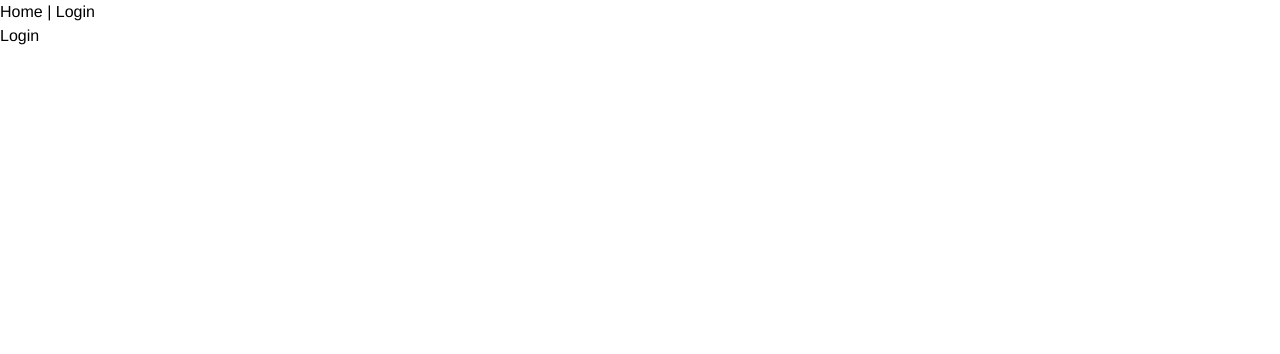
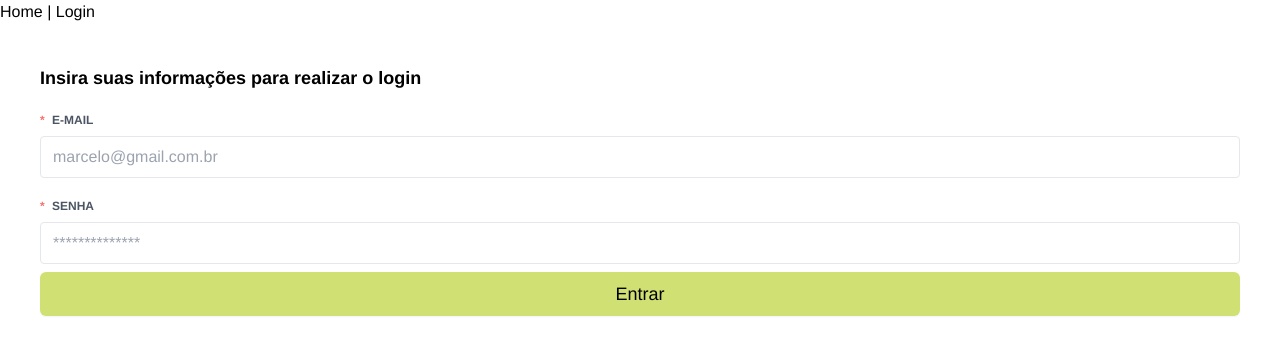
Before and after one commit to Jwfelipee/blog-food, a Vue app: page /login in a window 1280 px wide. Shown: the top 354 px of the page. Built offline with nearby package versions, Linux system fonts and the light colour scheme.

Commit message:
logic state input

```diff
--- /dev/null
+++ b/src/components/Button.vue
@@ -0,0 +1,12 @@
+<template>
+  <button class="btn">Entrar</button>
+</template>
+
+<script setup>
+</script>
+
+<style scoped>
+.btn {
+  @apply shadow-sm font-medium py-2 px-4 cursor-pointer rounded-md text-lg text-center w-full;
+}
+</style>
--- /dev/null
+++ b/src/components/InputText.vue
@@ -0,0 +1,47 @@
+<template>
+  <div class="w-full">
+    <div class="font-bold h-6 mt-3 text-gray-600 text-xs leading-8 uppercase">
+      <span class="text-red-400 mr-1">*</span> {{ label }}
+    </div>
+    <div class="my-2 bg-white p-1 flex border border-gray-200 rounded">
+      <input
+        :placeholder="placeholder"
+        :type="type"
+        v-model="text"
+        @change="handleInputChange"
+        class="p-1 px-2 appearance-none outline-none w-full text-gray-800"
+      />
+    </div>
+  </div>
+</template>
+ <script setup lang="ts">
+import { computed, defineProps, ref } from "vue";
+
+const { placeholder, label, state, type } = defineProps({
+  label: {
+    type: String,
+    required: true,
+    default: "",
+  },
+  placeholder: {
+    type: String,
+    required: true,
+    default: "",
+  },
+  state: {
+    type: Object,
+    required: true,
+    default: "",
+  },
+  type: {
+    type: String,
+    default: "string",
+  },
+});
+
+const text = ref("");
+
+const handleInputChange = () => {
+  state[label] = text.value;
+};
+</script>
--- a/src/views/Login.vue
+++ b/src/views/Login.vue
@@ -1,7 +1,32 @@
 <template>
-  <div>Login</div>
+  <div class="p-10">
+    <h1 class="font-semibold text-lg">
+      Insira suas informações para realizar o login
+    </h1>
+    <InputText
+      :state="state"
+      type="text"
+      label="e-mail"
+      placeholder="marcelo@gmail.com.br"
+    />
+    <InputText :state="state" type="password" label="senha" placeholder="**************" />
+    <Button @click="submit" class="bg-green-limon-full">Entrar</Button>
+  </div>
 </template>
 
 <script setup>
+import Button from "../components/Button.vue";
+import InputText from "../components/InputText.vue";
 
+let state = {
+ ['e-mail']: "",
+  senha: "",
+};
+
+function submit() {
+  console.log(state);
+}
 </script>
+
+<style scoped>
+</style>
```
